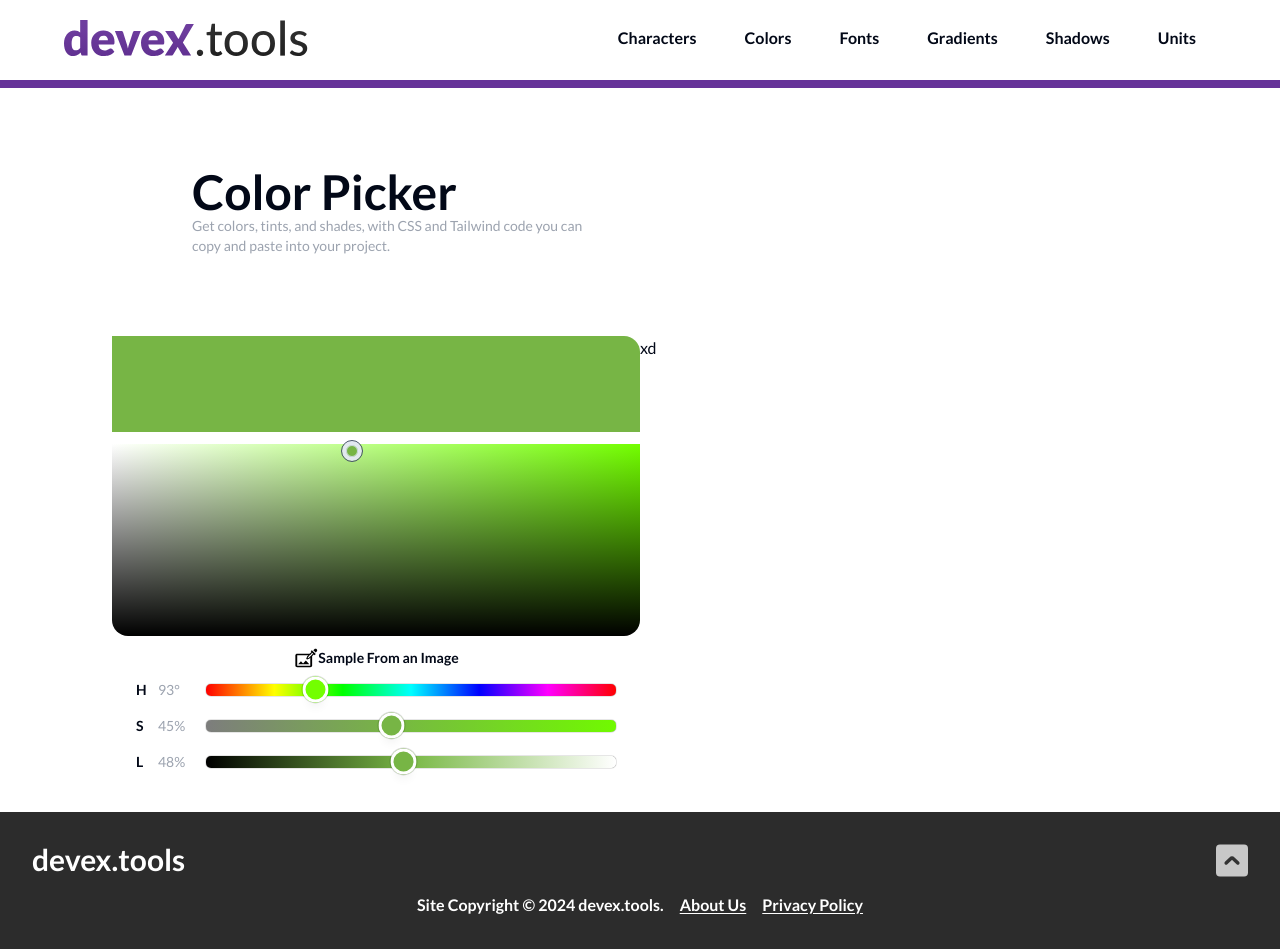
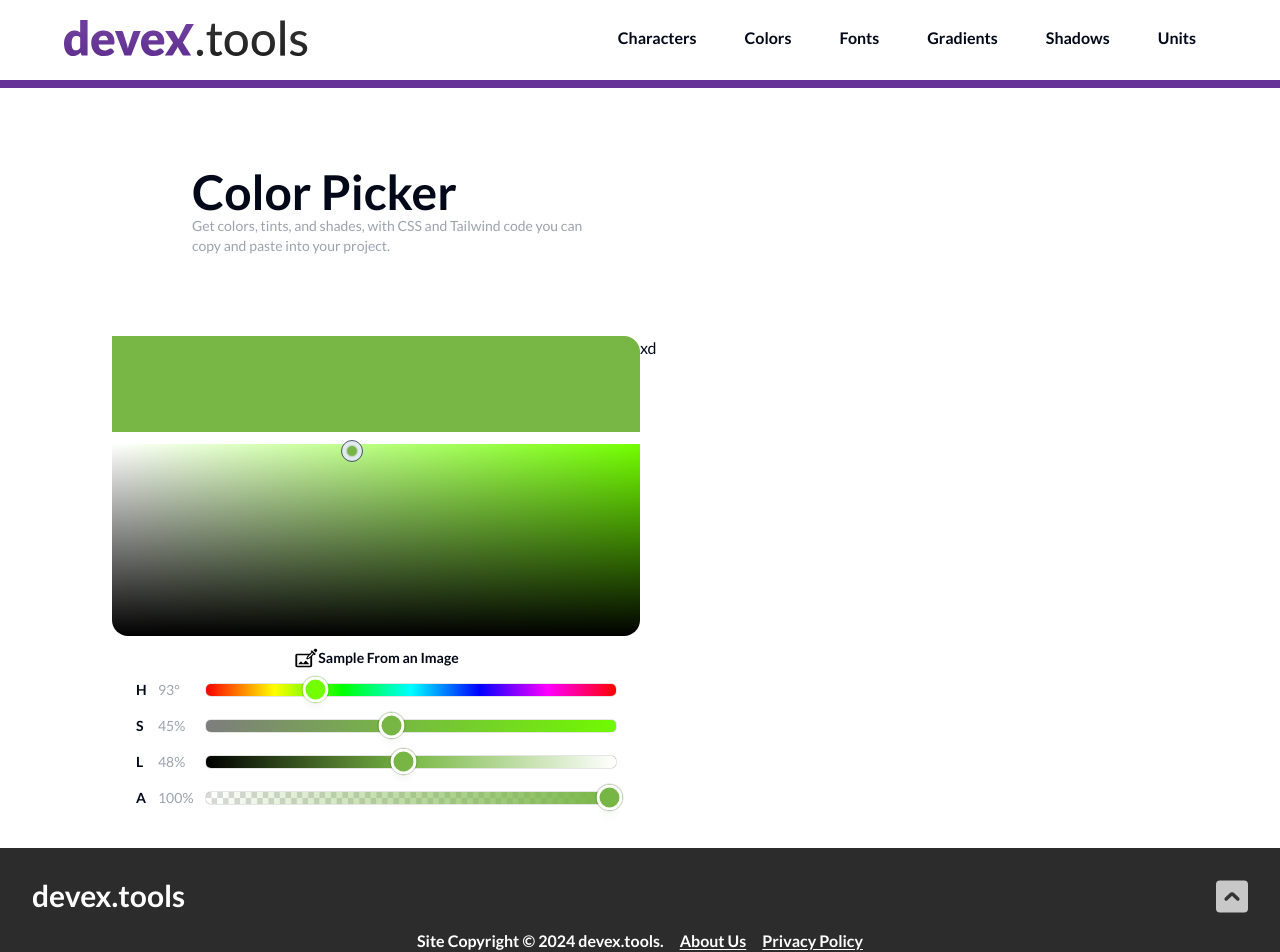
Before and after one commit to chingu-voyages/devex.tools, a React (Vite) app in the folder fetools-app/: page /colors in a window 1280 px wide. Shown: the top 952 px of the page. Built offline with nearby package versions, Linux system fonts and the light colour scheme.

Commit message:
all handles working, alpha value added to preview

```diff
--- a/fetools-app/src/components/ColorPicker/ColorPickerTool.jsx
+++ b/fetools-app/src/components/ColorPicker/ColorPickerTool.jsx
@@ -1,6 +1,7 @@
-import { useRef } from "react";
+import { useEffect, useRef } from "react";
 import { getColorString } from "./ColorPickerUtils";
 import CustomPicker from './CustomPicker';
+import alphaBckgrnd from '../../assets/transparency_background.svg'
 
 export default function ColorPickerTool({ colorData, setColorData, handleQuery }) {
   const parentRef = useRef();
@@ -9,12 +10,20 @@ export default function ColorPickerTool({ colorData, setColorData, handleQuery }
     setColorData(newColorData)
   };
 
+  useEffect(()=>{
+    const backgroundColor = getColorString({...colorData.color, a: colorData.alpha},'hsl')
+    const preview = parentRef.current.querySelector('#preview-container')
+
+    preview.style.background = `
+    linear-gradient(90deg, ${backgroundColor}, ${backgroundColor}),
+    url(${alphaBckgrnd}) repeat 50%/220%
+    `
+  },[colorData])
+
   return (
     <>
       <section ref={parentRef} id="color-picker-container" className="flex flex-1 flex-col">
-        <div
-        style={{backgroundColor: getColorString(colorData.color,'hsl')}}
-        className="h-24 mb-3 rounded-tr-2xl">
+        <div id='preview-container' className="h-24 mb-3 rounded-tr-2xl">
         </div>
         <CustomPicker
         colorData={colorData}
--- a/fetools-app/src/components/ColorPicker/ColorPickerUtils.js
+++ b/fetools-app/src/components/ColorPicker/ColorPickerUtils.js
@@ -15,6 +15,7 @@ export function createColorObj(newColor, newHue){
     const colorObj = {
       color: color,
       hue: hue,
+      alpha: tinycolor(color).getAlpha()
     }
 
     if(newHue){
--- a/fetools-app/src/components/ColorPicker/PickerHandles.jsx
+++ b/fetools-app/src/components/ColorPicker/PickerHandles.jsx
@@ -1,5 +1,7 @@
-import { useEffect, useState} from "react";
-import { createColorObj, getColorString } from "./ColorPickerUtils";
+import { useEffect} from "react";
+import { createColorObj, getColorString} from "./ColorPickerUtils";
+
+import alphaBckgrnd from '../../assets/transparency_background.svg'
 
 export default function PickerHandles({
     colorData,
@@ -7,16 +9,8 @@ export default function PickerHandles({
     calculateMarkerPositionOnColor
 }){
 
-  const [pickerData, setPickerData] = useState({
-    s: parseInt(colorData.color.s)*100,
-    l: parseInt(colorData.color.l)*100
-  })
-
   useEffect(()=>{
-    calculateMarkerPositionOnColor(()=>{setPickerData({
-      s: parseInt(colorData.color.s)*100,
-      l: parseInt(colorData.color.l)*100
-      })})
+    calculateMarkerPositionOnColor()
   },[])
 
   useEffect(()=>{
@@ -54,30 +48,38 @@ export default function PickerHandles({
             onChange={(e)=>handleOnChange(e, 'light')}
             className="colorPickerSlider lightSlider flex-1"></input>
           </li>
+          <li className="flex gap-x-3 justify-evenly">
+            <span className="block font-bold text-sm w-[10px]">A</span>
+            <span className="block font-medium text-sm text-gray-400 w-9">{parseInt(colorData.alpha*100)}%</span>
+            <input id="alpha" max={100} min={0} step={1}
+            type="range"
+            value={parseInt(colorData.alpha*100)}
+            onChange={(e)=>handleOnChange(e, 'alpha')}
+            className="colorPickerSlider alphaSlider flex-1"></input>
+          </li>
         </ul>
       </div>
     </>
   );
 
   function handleOnChange(e, property){
+
     if(property === 'hue'){
       colorData.hue.h = parseInt(e.target.value)
 
       const newColorObj = createColorObj(colorData.color, colorData.hue)
 
       updateColorData(property, newColorObj)
-    }else if(property === 'saturation'){
-
-      colorData.color.s = (parseFloat(e.target.value/100))
-
-      console.log(colorData)
-      updateColorData(property, {...colorData, hue: colorData.hue})
-    } else if(property === 'light'){
-
-      colorData.color.l = (parseFloat(e.target.value/100))
-
-      console.log(colorData)
-      updateColorData(property, {...colorData, hue: colorData.hue})
+    }else{
+      if(property === 'saturation'){
+        colorData.color.s = (parseFloat(e.target.value/100))
+      } else if(property === 'light'){
+        colorData.color.l = (parseFloat(e.target.value/100))
+      }else{
+        colorData.alpha = (parseFloat(e.target.value/100))
+        console.log(colorData)
+      }
+      updateColorData(property, {...colorData})
     }
 
     calculateMarkerPositionOnColor()
@@ -99,6 +101,8 @@ export default function PickerHandles({
     classElement.style.setProperty('--sat-slider-color', getSatSliderColor())
     classElement.style.setProperty('--light-thumb-color', getColorString(colorData.color, 'hsl'))
     classElement.style.setProperty('--light-slider-color', getLightSliderColor())
+    classElement.style.setProperty('--alpha-thumb-color', getColorString(colorData.color, 'hsl'))
+    classElement.style.setProperty('--alpha-slider-color', getAlphaSliderColor())
 
     function getSatSliderColor(){
       const startColor = {...colorData.color}
@@ -130,5 +134,17 @@ export default function PickerHandles({
 
       return rule
     }
+
+    function getAlphaSliderColor(){
+      const startColor = {...colorData.color}
+      const endColor = {...colorData.color}
+
+      startColor.a = 0
+      endColor.a = 1
+
+      const rule = `linear-gradient(90deg, ${getColorString(startColor, 'hsl')}, ${getColorString(endColor, 'hsl')}), url(${alphaBckgrnd})`
+
+      return rule
+    }
   }
 }
--- a/fetools-app/src/index.css
+++ b/fetools-app/src/index.css
@@ -241,6 +241,8 @@
       --sat-slider-color: #fff;
       --light-thumb-color: #fff;
       --light-slider-color: #fff;
+      --alpha-thumb-color: #fff;
+      --alpha-slider-color: #fff;
     }
 
     .colorPickerSlider{
@@ -355,5 +357,21 @@
       background: var(--light-slider-color);
     }
 
+    .alphaSlider::-webkit-slider-thumb{
+      background: var(--alpha-thumb-color);
+    }
+
+    .alphaSlider::-moz-range-thumb{
+      background: var(--alpha-thumb-color);
+    }
+
+    .alphaSlider::-webkit-slider-runnable-track{
+      background: var(--alpha-slider-color);
+    }
+
+    .lightSlider::-moz-range-track{
+      background: var(--alpha-slider-color);
+    }
+
   }
 }
```
Also changed, not shown: fetools-app/src/assets/transparency_background.svg (added).
